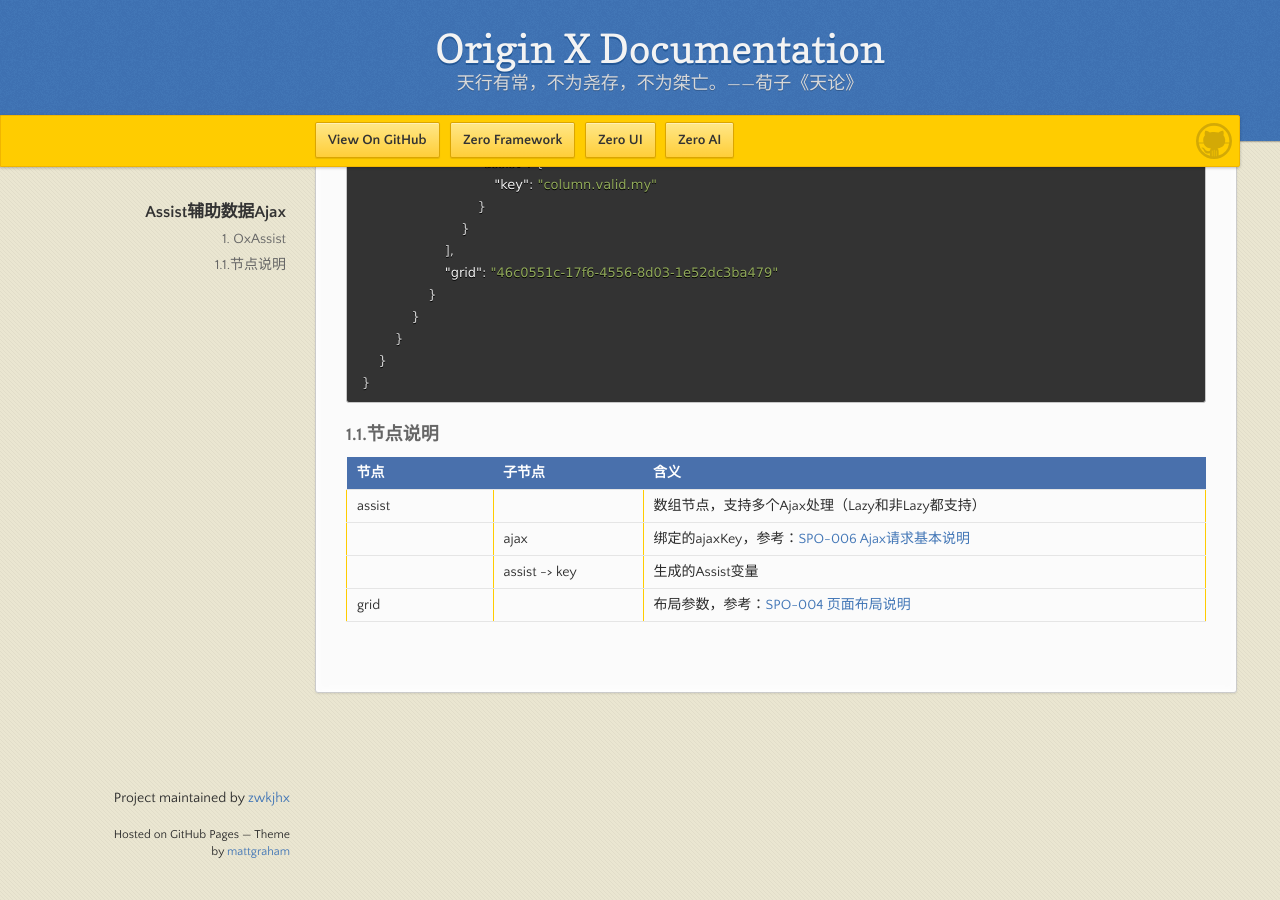
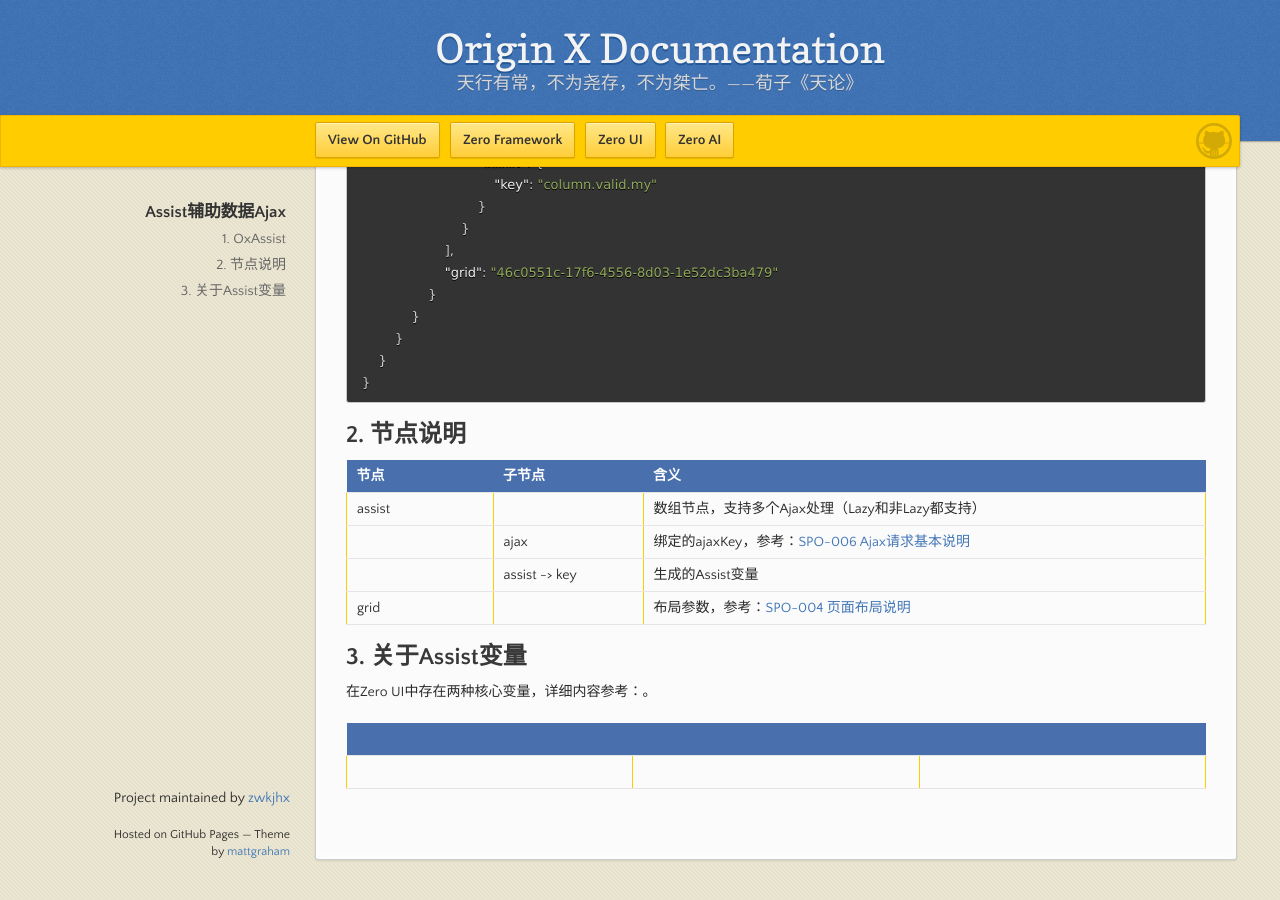
Before and after one commit to zwkjhx/ox-doc, a Jekyll site: the page built from specification/3-origin-xgui-fan/spo-009-assistfu-zhu-shu-ju-ajax.md, in a window 1280 px wide and 900 px high, scrolled down 699 px. Built offline with Jekyll 4.4.1, drawn with Linux system fonts in a browser that asks for light colours; our own code applies the rules of GitHub Pages for plain Markdown files.

Commit message:
Updates specification/3-origin-xgui-fan/spo-009-assistfu-zhu-shu-ju-ajax.md
Auto commit by GitBook Editor

````diff
--- a/specification/3-origin-xgui-fan/spo-009-assistfu-zhu-shu-ju-ajax.md
+++ b/specification/3-origin-xgui-fan/spo-009-assistfu-zhu-shu-ju-ajax.md
@@ -40,7 +40,7 @@
 }
 ```
 
-### 1.1.节点说明
+## 2. 节点说明
 
 | 节点 | 子节点 | 含义 |
 | :--- | :--- | :--- |
@@ -48,3 +48,11 @@
 |  | ajax | 绑定的ajaxKey，参考：[SPO-006 Ajax请求基本说明](/specification/3-origin-xgui-fan/spo-006-ajaxqing-qiu-ji-ben-shuo-ming.md) |
 |  | assist -&gt; key | 生成的Assist变量 |
 | grid |  | 布局参数，参考：[SPO-004 页面布局说明](/specification/3-origin-xgui-fan/spo-004-ye-mian-bu-ju-shuo-ming.md) |
+
+## 3. 关于Assist变量
+
+在Zero UI中存在两种核心变量，详细内容参考：。
+
+|  |  |  |
+| :--- | :--- | :--- |
+|  |  |  |
````
